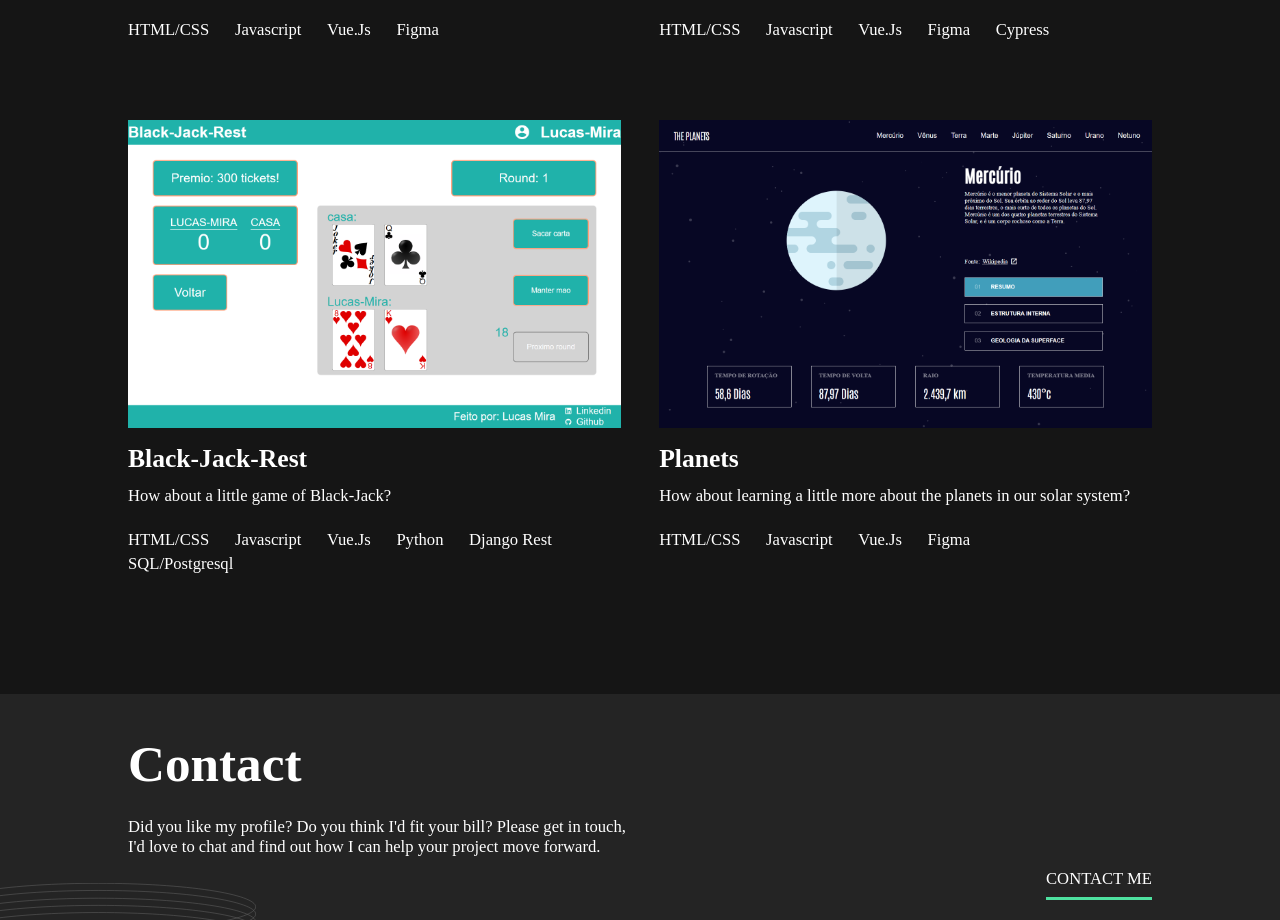
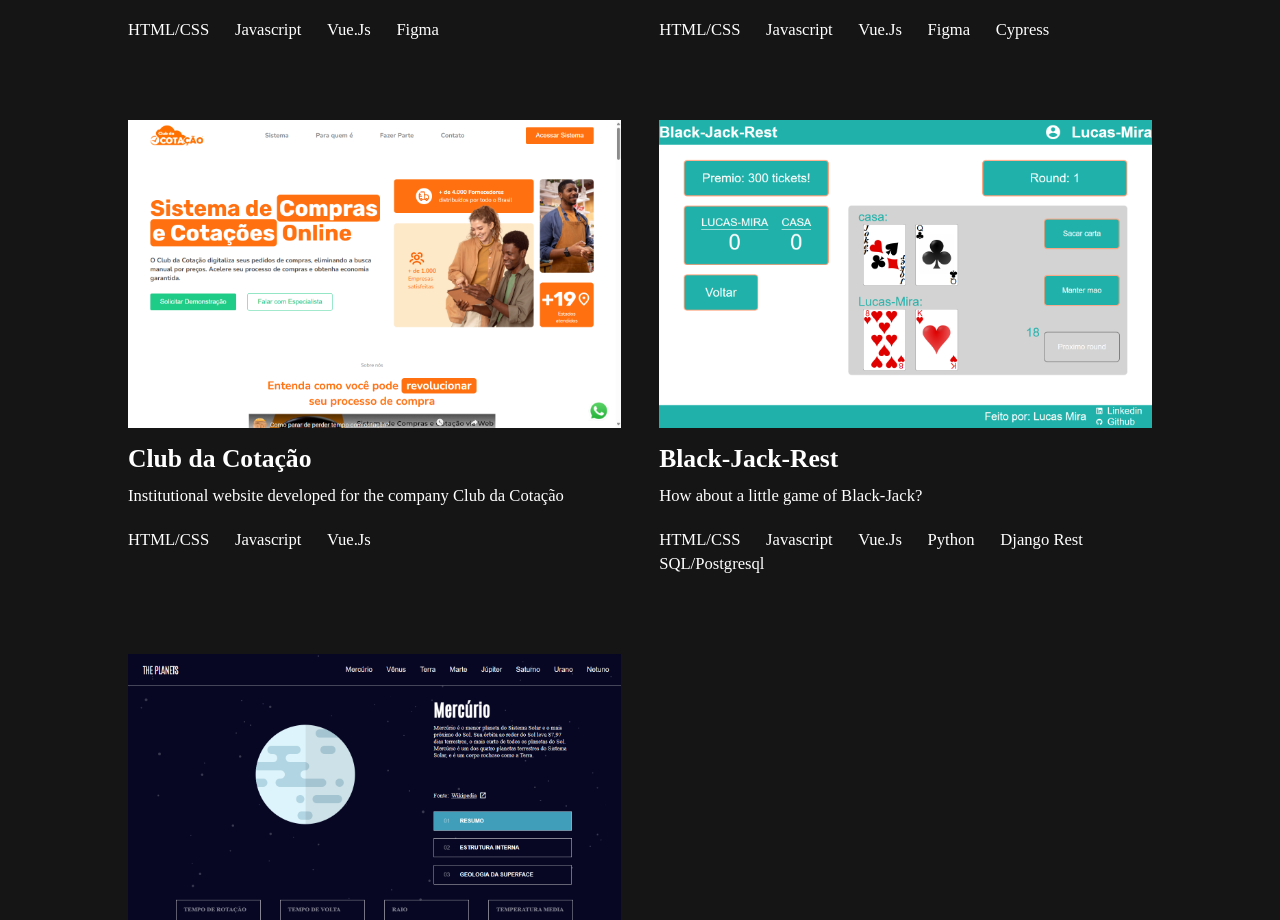
Before and after one commit to miratkd/podeMeChamarDeMira, a Vue app: page / in a window 1280 px wide. Shown: the part 2220-3140 px from the top of the page. Built offline with nearby package versions, Linux system fonts and the light colour scheme.

Commit message:
add cdc project

```diff
--- a/src/components/Projects.vue
+++ b/src/components/Projects.vue
@@ -65,6 +65,16 @@
                     codeLinkBack: null
                 },
                 {
+                    name: 'Club da Cotação',
+                    img: require('@/assets/ClubDaCotacao.png'),
+                    descBR: 'Site institucional desenvolvido para a empresa Club da Cotação',
+                    descUS: 'Institutional website developed for the company Club da Cotação',
+                    skills: ['HTML/CSS', 'Javascript', 'Vue.Js'],
+                    projectLink: 'https://club-da-cotacao.netlify.app/',
+                    codeLinkFront: null,
+                    codeLinkBack: null
+                },
+                {
                     name: 'Black-Jack-Rest',
                     img: require('@/assets/BlackJackRest.png'),
                     descBR: 'Que tal uma partidinha de Black-Jack? (famoso "21")',
```
Also changed, not shown: src/assets/ClubDaCotacao.png (added).
